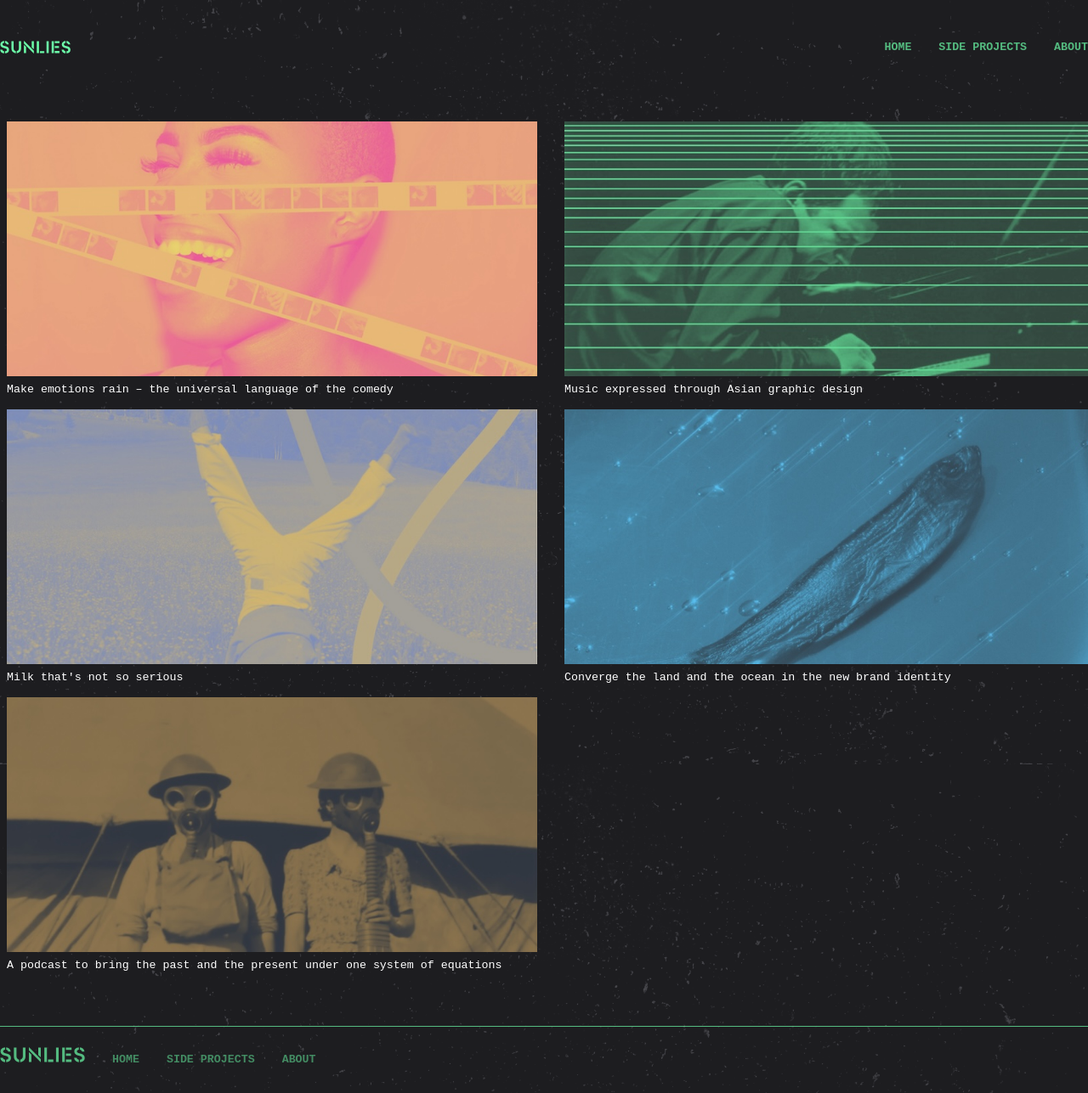
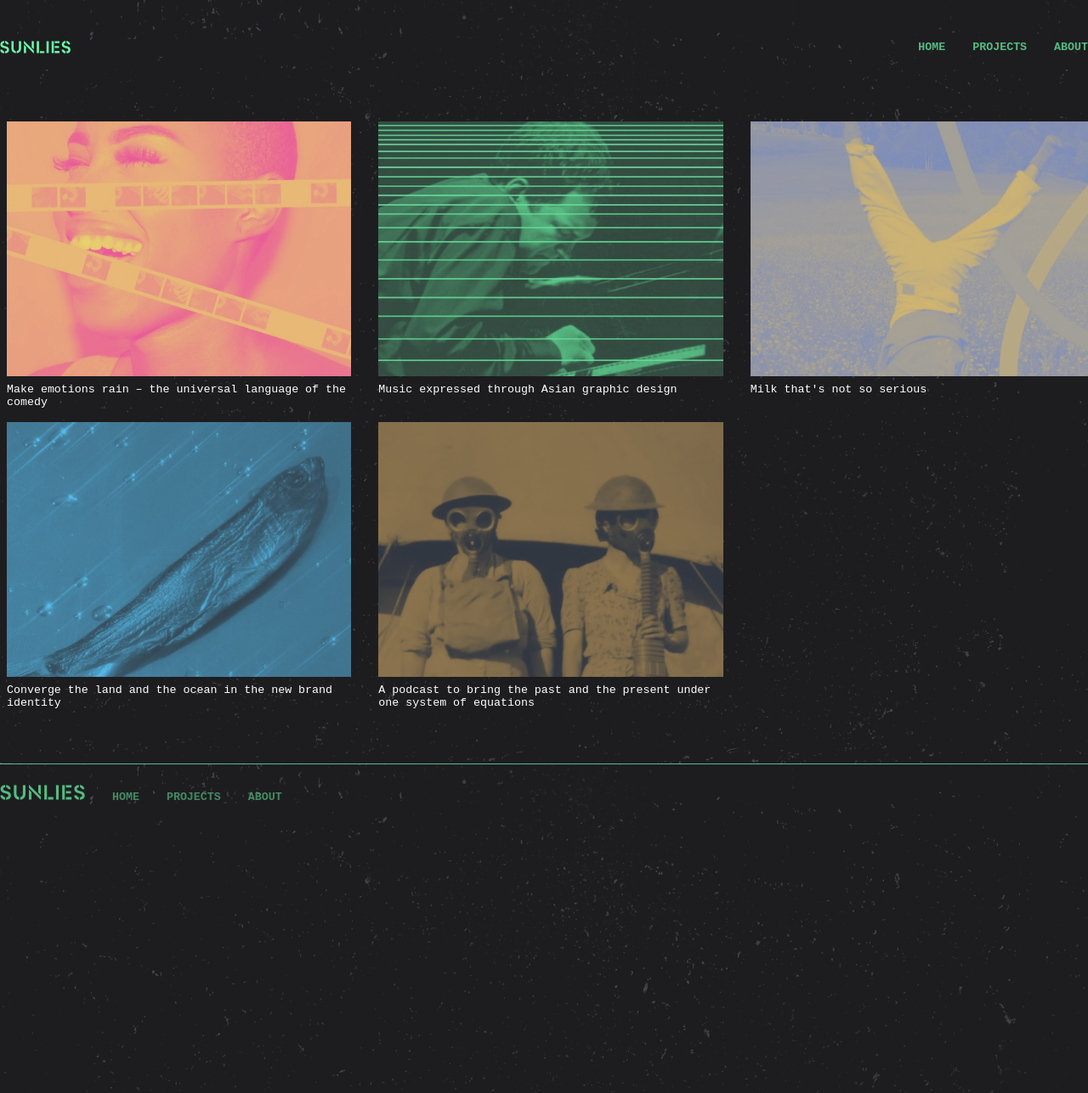
Before and after one commit to myfoxtail/myfoxtail.github.io, a Jekyll site: the page built from index.html, in a window 1280 px wide. Shown: the whole page at 85% size. Built offline with Jekyll 4.4.1, drawn with Linux system fonts in a browser that asks for light colours; some web fonts are replaced.

Commit message:
minor adjustments

```diff
--- a/_layouts/layout.html
+++ b/_layouts/layout.html
@@ -5,7 +5,7 @@ layout: body
     <ul>
         <li><a href="/" class="logotype"></a></li>
         <li><a href="/">home</a></li>
-        <li><a href="/projects">side projects</a></li>
+        <li><a href="/projects">projects</a></li>
         <li><a href="/about">about</a></li>
     </ul>
 </nav>
@@ -18,7 +18,7 @@ layout: body
     <ul>
         <li><a href="/" class="logotype"></a></li>
         <li><a href="/">home</a></li>
-        <li><a href="/projects">side projects</a></li>
+        <li><a href="/projects">projects</a></li>
         <li><a href="/about">about</a></li>
     </ul>
 </footer>
--- a/_layouts/post.html
+++ b/_layouts/post.html
@@ -6,7 +6,7 @@ layout: body
     <ul>
         <li><a href="/" class="logotype"></a></li>
         <li><a href="/">home</a></li>
-        <li><a href="/projects">side projects</a></li>
+        <li><a href="/projects">projects</a></li>
         <li><a href="/about">about</a></li>
     </ul>
 </nav>
@@ -19,7 +19,7 @@ layout: body
     <ul>
         <li><a href="/" class="logotype"></a></li>
         <li><a href="/">home</a></li>
-        <li><a href="/projects">side projects</a></li>
+        <li><a href="/projects">projects</a></li>
         <li><a href="/about">about</a></li>
     </ul>
 </footer>
--- a/_posts/2023-11-09-time-capsule.markdown
+++ b/_posts/2023-11-09-time-capsule.markdown
@@ -23,6 +23,8 @@ to tell uncovered stories from the past that shaped our present. Over the images
 
 ![time capsule](/img/time-capsule-4.jpg)
 
+<span class="half-content">The layout of the podcast cover allows image alterations to reflect podcast episodes themes.
+
 ![time capsule](/img/time-capsule-5.png)
 
 ![time capsule](/img/time-capsule-6.jpg)
--- a/css/base.css
+++ b/css/base.css
@@ -15,7 +15,7 @@ html {
 
     --green: #6cffa9;
 
-    --content-width: 1600px;
+    --content-width: 1500px;
 }
 
 /*Globals*/
@@ -48,8 +48,8 @@ h3 {font-size: var(--font-size); margin-bottom: var(--spacing-xs)}
 
 /*List of posts*/
 
-.post-box { width: 50%; position: relative; flex: 1 0 35%; max-width: 50%;}
-    .post-box:nth-child(odd) { margin-right: var(--spacing-m) }
+.post-box { width: 32%; position: relative; flex: 1 0 29%; max-width: 32%; margin-right: var(--spacing-m)}
+    .post-box:nth-child(3n) { margin-right: 0 }
 
     .post-box img { width: 100% }
     .post-box a { width: 100%; height: 300px; display: block; background-size: cover;}
@@ -63,7 +63,7 @@ nav { width: 100%; align-items: center; padding: var(--spacing) 0; margin-bottom
             nav > ul > li:first-child { flex: 1; margin-left: 0; }
             nav > ul > li:last-child { margin-right: 0 }
 
-    nav a {font-size: var(--font-size-xs); text-decoration: none; text-transform: uppercase; opacity: 0.7}
+    nav a {font-size: var(--font-size-xs); text-decoration: none; text-transform: uppercase; opacity: 0.7; cursor: pointer}
         nav a:hover { color: var(--foreground); z-index: 0; }
 
     .logotype { background: url("/img/sunlies.svg") no-repeat;display: block; width: 100px; height: 100%; background-size: contain; opacity: 1; font-size: var(--font-size-s) }
@@ -78,3 +78,7 @@ footer {height: 100px; width: 100%; border-top: 1px solid var(--green); opacity:
             footer > ul > li:last-child { margin-right: 0 }
     footer a {font-size: var(--font-size-xs); text-decoration: none; text-transform: uppercase; opacity: 0.7}
         footer a:hover { color: var(--foreground); z-index: 0; }
+
+@media only screen and (max-width: 768px) {
+    .post-box {width: 100%; margin: var(--spacing-m)!important; max-width: 100%; flex: 1 0 40%;}
+}
--- a/index.html
+++ b/index.html
@@ -7,7 +7,7 @@
     {% for post in site.posts %}
     {% unless post.draft %}
     <div class="post-box">
-        <a style="background-image: url('/img/{{ post.img }}.jpg');" href="{{ post.url }}"></a>
+        <a style="background-image: url('/img/{{ post.img }}.jpg'); background-position: center;" href="{{ post.url }}"></a>
         <p>{{ post.title }}</p>
     </div>
     {% endunless %}
```
